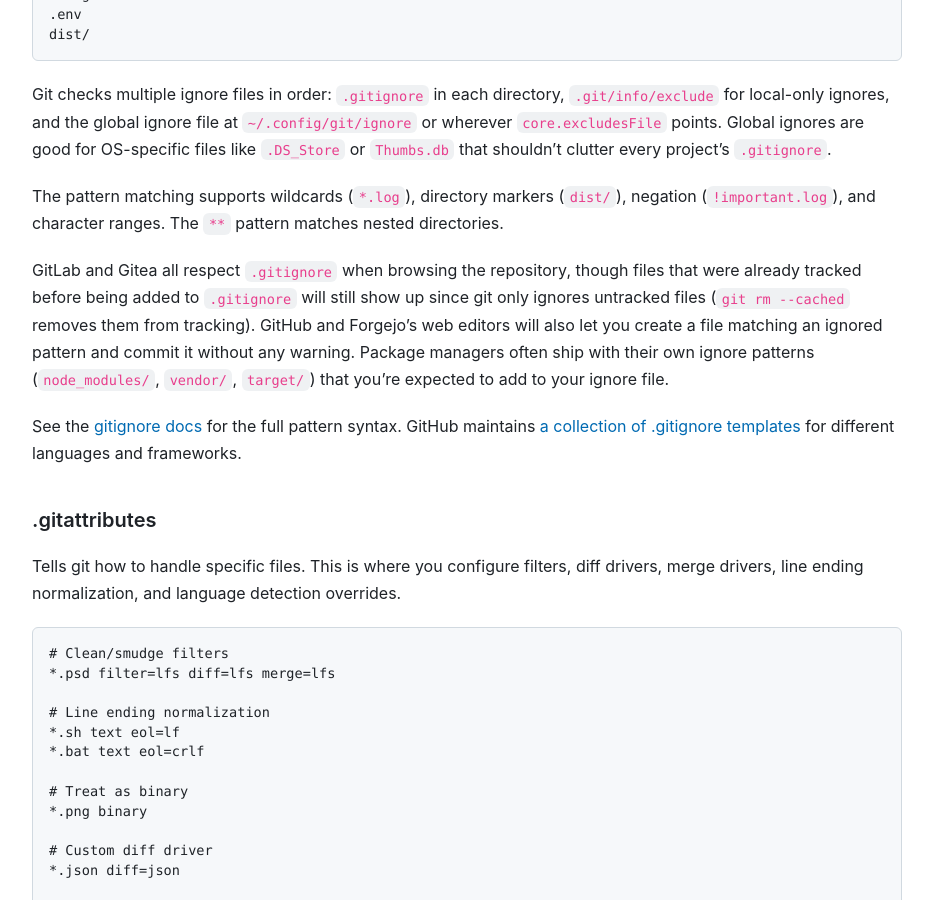
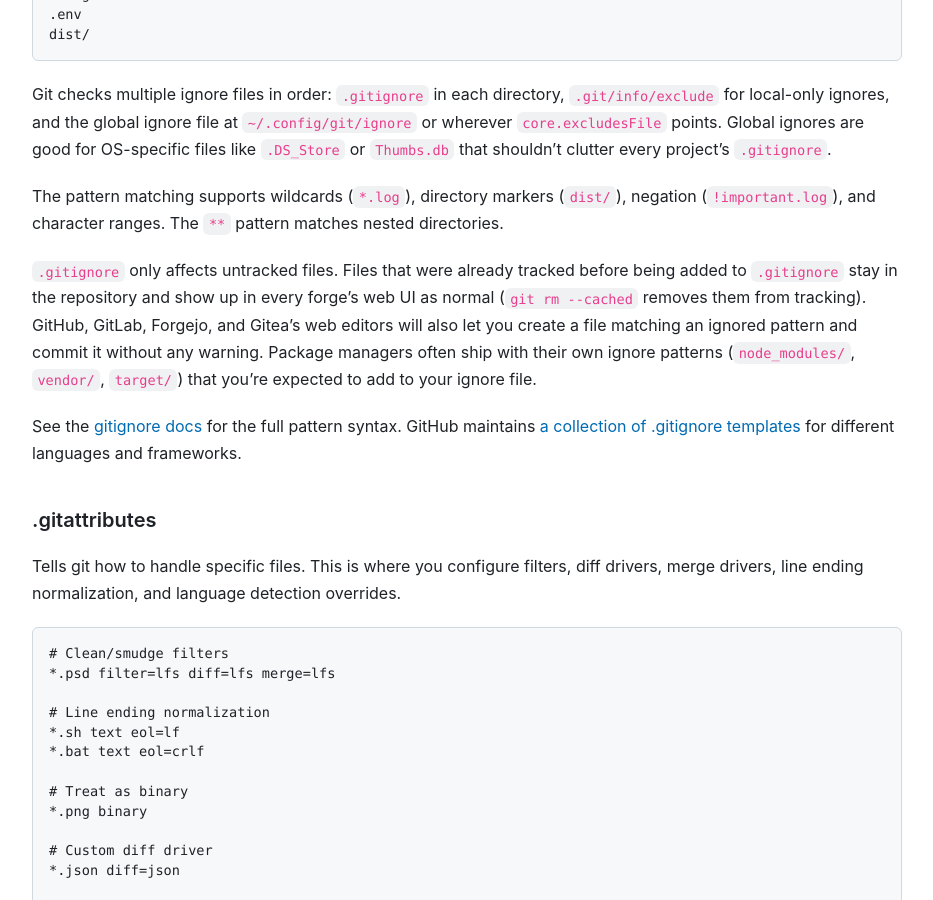
Before and after one commit to andrew/nesbitt.io, a Jekyll site: the page built from _posts/2026-02-05-git-magic-files.md, in a window 1280 px wide and 900 px high, scrolled down 539 px. Shown: the whole window, without its empty margins (173-1106 px from the left). Built offline with Jekyll 4.4.1, drawn with Linux system fonts in a browser that asks for light colours.

Commit message:
Correct .gitignore claim: no forge respects it in web UI

```diff
--- a/_posts/2026-02-05-git-magic-files.md
+++ b/_posts/2026-02-05-git-magic-files.md
@@ -28,7 +28,7 @@ Git checks multiple ignore files in order: `.gitignore` in each directory, `.git
 
 The pattern matching supports wildcards (`*.log`), directory markers (`dist/`), negation (`!important.log`), and character ranges. The `**` pattern matches nested directories.
 
-GitLab and Gitea all respect `.gitignore` when browsing the repository, though files that were already tracked before being added to `.gitignore` will still show up since git only ignores untracked files (`git rm --cached` removes them from tracking). GitHub and Forgejo's web editors will also let you create a file matching an ignored pattern and commit it without any warning. Package managers often ship with their own ignore patterns (`node_modules/`, `vendor/`, `target/`) that you're expected to add to your ignore file.
+`.gitignore` only affects untracked files. Files that were already tracked before being added to `.gitignore` stay in the repository and show up in every forge's web UI as normal (`git rm --cached` removes them from tracking). GitHub, GitLab, Forgejo, and Gitea's web editors will also let you create a file matching an ignored pattern and commit it without any warning. Package managers often ship with their own ignore patterns (`node_modules/`, `vendor/`, `target/`) that you're expected to add to your ignore file.
 
 See the [gitignore docs](https://git-scm.com/docs/gitignore) for the full pattern syntax. GitHub maintains [a collection of .gitignore templates](https://github.com/github/gitignore) for different languages and frameworks.
 
```
